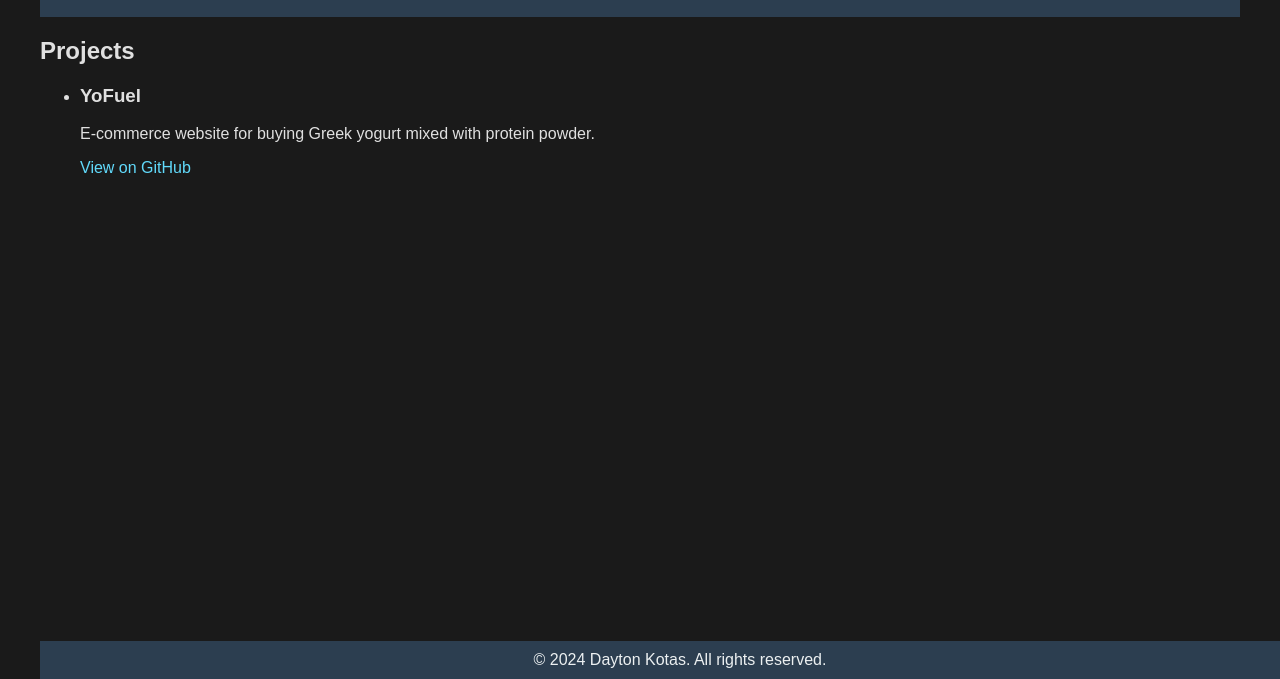
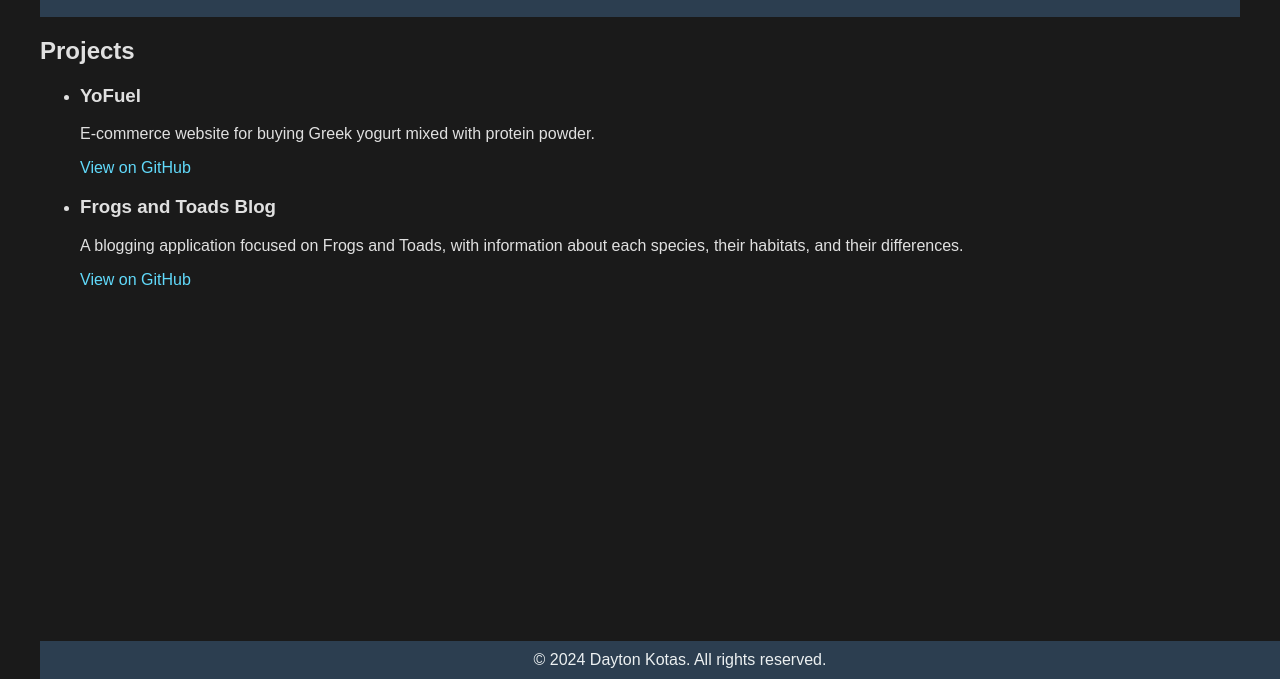
Before and after one commit to DaytonKotas/WebDevProjects, a Gatsby site in the folder personal-portfolio/: page /projects in a window 1280 px wide. Shown: the part 121-800 px from the top of the page. Built offline with nearby package versions, Linux system fonts and the light colour scheme; Gatsby itself is replaced by a stand-in of ours.

Commit message:
Added Frogs and Toads Blog project to the portfolio

```diff
--- a/personal-portfolio/src/pages/projects.js
+++ b/personal-portfolio/src/pages/projects.js
@@ -8,7 +8,12 @@ const projects = [
       "E-commerce website for buying Greek yogurt mixed with protein powder.",
     link: "https://github.com/DaytonKotas/YoFuel",
   },
-
+  {
+    name: "Frogs and Toads Blog",
+    description:
+      "A blogging application focused on Frogs and Toads, with information about each species, their habitats, and their differences.",
+    link: "https://github.com/DaytonKotas/FrogsToadsBlog",
+  },
 ]
 
 const ProjectsPage = () => (
```
